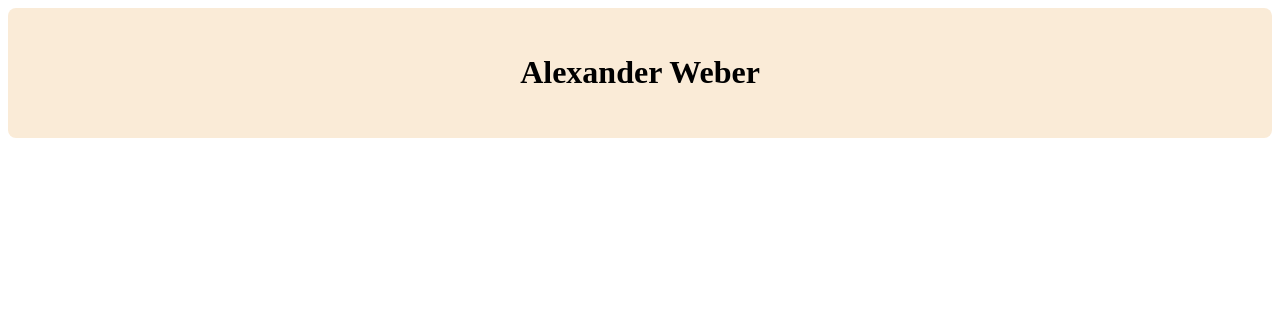
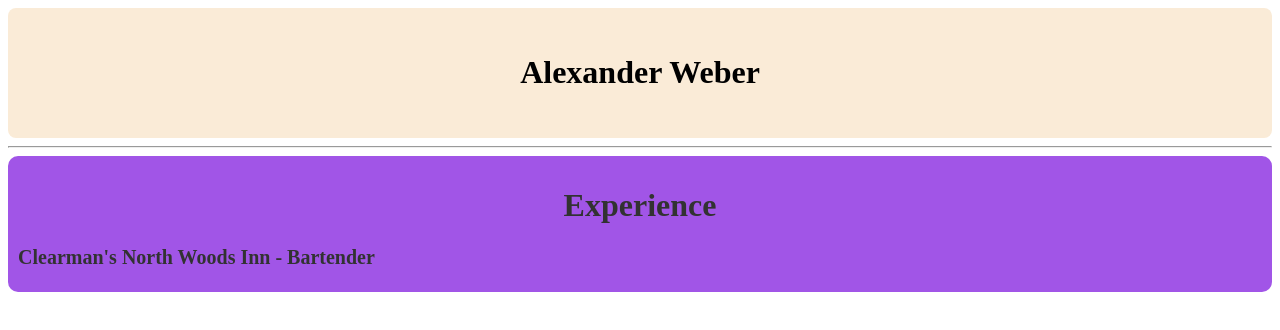
Before and after one commit to alexweber7373/portfolio, a plain HTML site: page index.html in a window 1280 px wide. Drawn offline with Linux system fonts and the light colour scheme.

Commit message:
misc changes

```diff
--- a/index.html
+++ b/index.html
@@ -10,5 +10,12 @@
   <div class="heading">
     <h1>Alexander Weber</h1>
   </div>
+  <hr/>
+  <div class="resume">
+    <h1>Experience</h1>
+    <div>
+      <h1>Clearman's North Woods Inn - Bartender</h1>
+    </div>
+  </div>
 </body>
 </html>
--- a/style.css
+++ b/style.css
@@ -5,3 +5,16 @@
   border-radius: 8px;
   text-align: center;
 }
+
+.resume {
+  background-color: blueviolet;
+  opacity: .80;
+  padding: 10px 10px 10px 10px;
+  border-radius: 10px;
+  text-align: center;
+}
+
+.resume div {
+  font-size: 10px;
+  text-align: left;
+}
```
